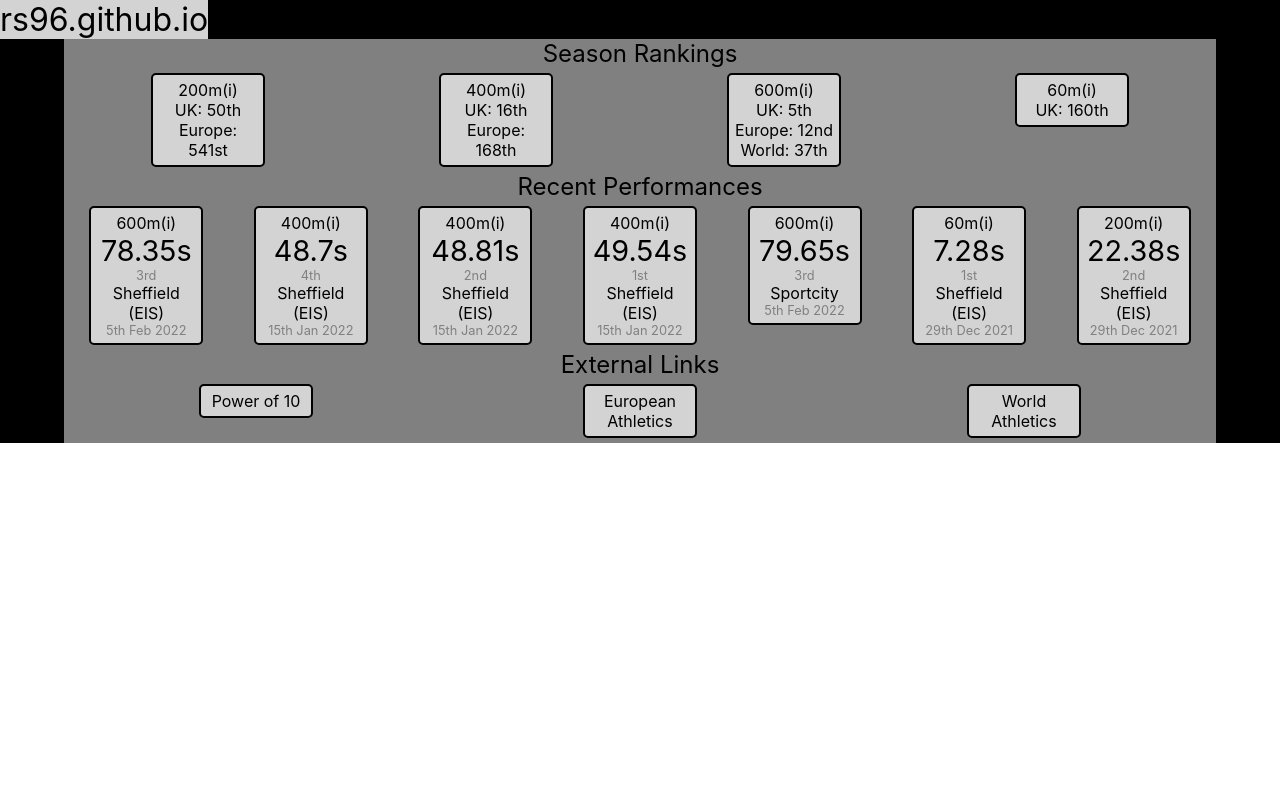
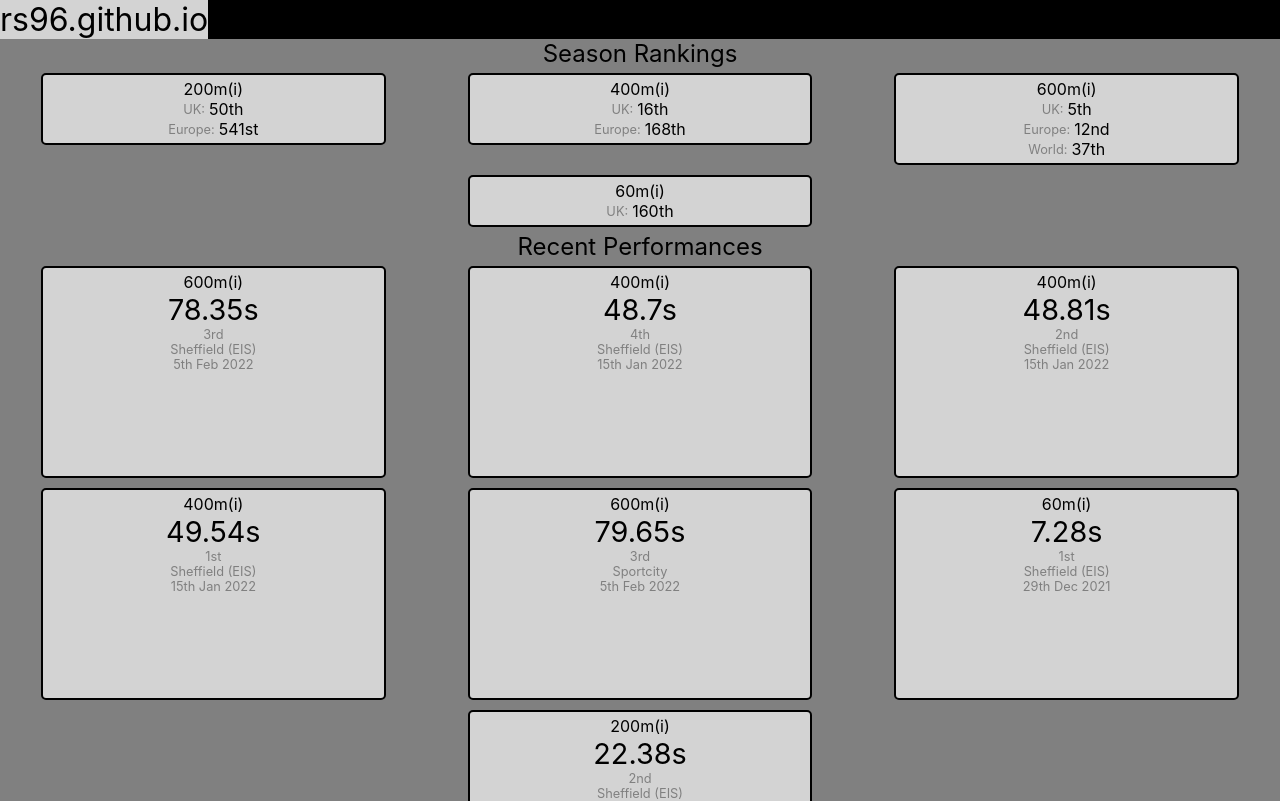
Before and after one commit to rs96/rs96.github.io, a React (Create React App) app: page / in a window 1280 px wide. Shown: the top 801 px of the page. Built offline with nearby package versions, Linux system fonts and the light colour scheme.

Commit message:
get 3 cards on each row

```diff
--- a/src/components/App/App.css
+++ b/src/components/App/App.css
@@ -12,7 +12,7 @@
   display: flex;
   flex-direction: column;
   margin: auto;
-  width: 90%;
+  width: 100%;
   justify-content: stretch;
   align-items: stretch;
   background-color: grey;
@@ -55,8 +55,8 @@
   border-radius: 5px;
   background-color: lightgrey;
   margin: 5px;
-  padding: 5px;
-  width: 100px;
+  padding: 4px;
+  width: 26vw;
   transition: all 0.1s ease-in-out;
 }
 
--- /dev/null
+++ b/src/components/PerformancesBoard/Performance.css
@@ -0,0 +1,3 @@
+.performance-card {
+  height: 25vh;
+}
--- a/src/components/PerformancesBoard/PerformanceCard.tsx
+++ b/src/components/PerformancesBoard/PerformanceCard.tsx
@@ -12,7 +12,7 @@ const PerformanceCard = ({ performance }: IProps) => {
       <div className="event ">{event}</div>
       <div className="performance card-highlight">{formatPerformance(value, event)}</div>
       <div className="position small-text">{ordinalFormat(position)}</div>
-      <div className="location">{location}</div>
+      <div className="location small-text">{location}</div>
       <div className="date small-text">{formatDate(date)}</div>
     </div>
   );
--- a/src/components/PerformancesBoard/PerformancesBoard.tsx
+++ b/src/components/PerformancesBoard/PerformancesBoard.tsx
@@ -1,6 +1,7 @@
 import { useSelector } from 'react-redux';
 import * as selectors from '../../selectors/athletics';
 import PerformanceCard from './PerformanceCard';
+import './Performance.css';
 
 const PerformancesBoard = () => {
   const performances = useSelector(selectors.getPerformances);
--- /dev/null
+++ b/src/components/RankingsBoard/Ranking.css
@@ -0,0 +1,10 @@
+.ranking-line {
+  display: flex;
+  flex-direction: row;
+  justify-content: center;
+  align-items: center;
+}
+
+.ranking {
+  margin: 0 2px;
+}
--- a/src/components/RankingsBoard/RankingCard.tsx
+++ b/src/components/RankingsBoard/RankingCard.tsx
@@ -8,11 +8,24 @@ interface IProps {
 const RankingCard = ({ ranking }: IProps) => {
   const { event, rank } = ranking;
   return (
-    <div className="performance-card card">
+    <div className="ranking-card card">
       <div className="event">{event}</div>
-      <div className="ranking">UK: {ordinalFormat(rank.uk)}</div>
-      {rank.european && <div className="ranking">Europe: {ordinalFormat(rank.european)}</div>}
-      {rank.world && <div className="ranking">World: {ordinalFormat(rank.world)}</div>}
+      <div className="ranking-line">
+        <div className="ranking small-text">UK:</div>
+        <div className="ranking">{ordinalFormat(rank.uk)}</div>
+      </div>
+      {rank.european && (
+        <div className="ranking-line">
+          <div className="ranking small-text">Europe:</div>
+          <div className="ranking">{ordinalFormat(rank.european)}</div>
+        </div>
+      )}
+      {rank.world && (
+        <div className="ranking-line">
+          <div className="ranking small-text">World:</div>
+          <div className="ranking">{ordinalFormat(rank.world)}</div>
+        </div>
+      )}
     </div>
   );
 };
--- a/src/components/RankingsBoard/RankingsBoard.tsx
+++ b/src/components/RankingsBoard/RankingsBoard.tsx
@@ -1,6 +1,7 @@
 import { useSelector } from 'react-redux';
 import * as selectors from '../../selectors/athletics';
 import RankingCard from './RankingCard';
+import './Ranking.css';
 
 const RankingsBoard = () => {
   const rankings = useSelector(selectors.getRankings);
```
